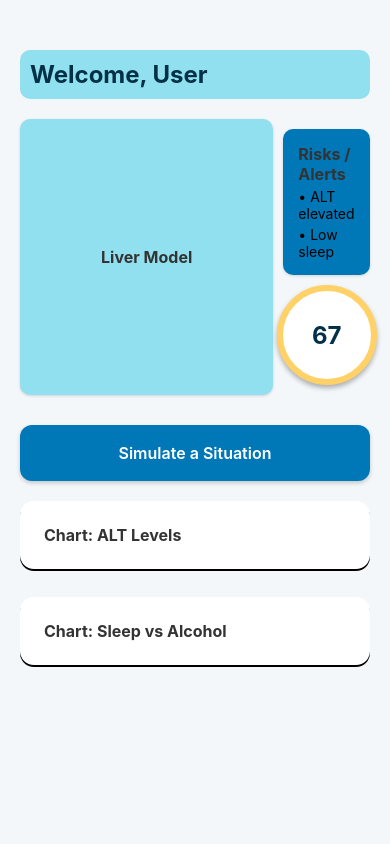
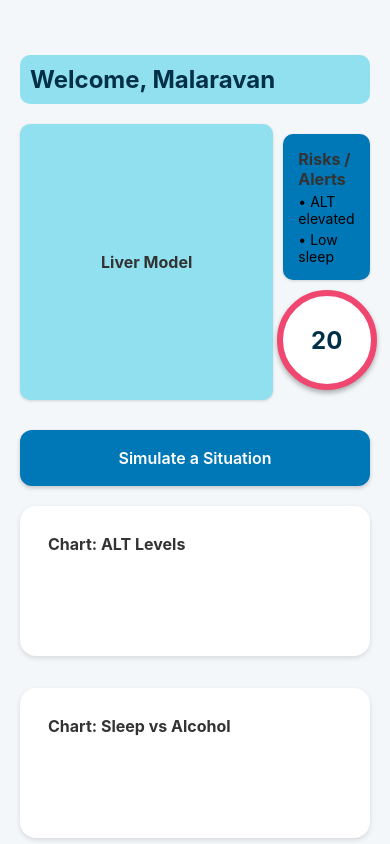
Before and after one commit to MrJelloCode/TerraHacks, a React Native app in the folder terrahacks/: screen / in a window 390 px wide. Built offline with nearby package versions, Linux system fonts and the light colour scheme.

Commit message:
colours change based off the score given

```diff
--- a/terrahacks/App.js
+++ b/terrahacks/App.js
@@ -11,12 +11,10 @@ const COLORS = {
   textPrimary: '#023047',
   textSecondary: '#6c757d',
   card: '#ffffff',
-  scoreLow: '#90e0ef',
-  scoreMid: '#ffd166',
-  scoreHigh: '#ef476f'
+  scoreLow: '#06d6a0', // Green for good
+  scoreMid: '#ffd166', // Yellow for moderate
+  scoreHigh: '#ef476f' // Red for poor
 };
-
-
 
 export default function App() {
   const [bgAnim] = useState(new Animated.Value(0));
@@ -38,12 +36,19 @@ export default function App() {
   const [simulateModalVisible, setSimulateModalVisible] = useState(false);
   const [simulationText, setSimulationText] = useState('');
 
+  const score = 20;
+  const getScoreColor = () => {
+    if (score < 30) return COLORS.scoreHigh;
+    if (score < 75) return COLORS.scoreMid;
+    return COLORS.scoreLow;
+  };
+
   return (
     <Animated.View style={[styles.safeArea, { backgroundColor: bgInterpolate }]}>
       <Animated.ScrollView style={[styles.container, { backgroundColor: bgInterpolate }]} contentContainerStyle={styles.scrollContent}>
 
         {/* Header */}
-        <View style={styles.header}><Text style={styles.headerText}>Welcome, User</Text></View>
+        <View style={styles.header}><Text style={styles.headerText}>Welcome, Malaravan</Text></View>
 
         {/* Liver Model & Risks/Score Section */}
         <View style={styles.topSection}>
@@ -54,7 +59,7 @@ export default function App() {
               <View style={styles.bullet}><Text>• ALT elevated</Text></View>
               <View style={styles.bullet}><Text>• Low sleep</Text></View>
             </TouchableOpacity>
-            <View style={styles.scoreCircle}><Text style={styles.scoreText}>67</Text></View>
+            <View style={[styles.scoreCircle, { borderColor: getScoreColor() }]}><Text style={styles.scoreText}>{score}</Text></View>
           </View>
         </View>
 
@@ -122,7 +127,7 @@ const styles = StyleSheet.create({
   scrollContent: {
     padding: 20,
     paddingBottom: 60,
-    paddingTop: 50,
+    paddingTop: 55,
     opacity: 1
   },
   header: {
@@ -182,7 +187,6 @@ const styles = StyleSheet.create({
     alignItems: 'center',
     alignSelf: 'center',
     borderWidth: 6,
-    borderColor: COLORS.scoreMid,
     backgroundColor: COLORS.card,
     shadowColor: '#000',
     shadowOffset: { width: 0, height: 3 },
@@ -220,11 +224,15 @@ const styles = StyleSheet.create({
   chartBox: {
     width: '100%',
     backgroundColor: COLORS.card,
-    padding: 24,
-    borderRadius: 14,
-    marginBottom: 12,
+    padding: 28,
+    borderRadius: 16,
+    marginBottom: 16,
+    minHeight: 150,
     shadowColor: '#000',
-    shadowOffset: { width: 0, height: 2 }
+    shadowOffset: { width: 0, height: 2 },
+    shadowOpacity: 0.12,
+    shadowRadius: 5,
+    elevation: 5
   },
   boxLabel: {
     fontSize: 16,
```
